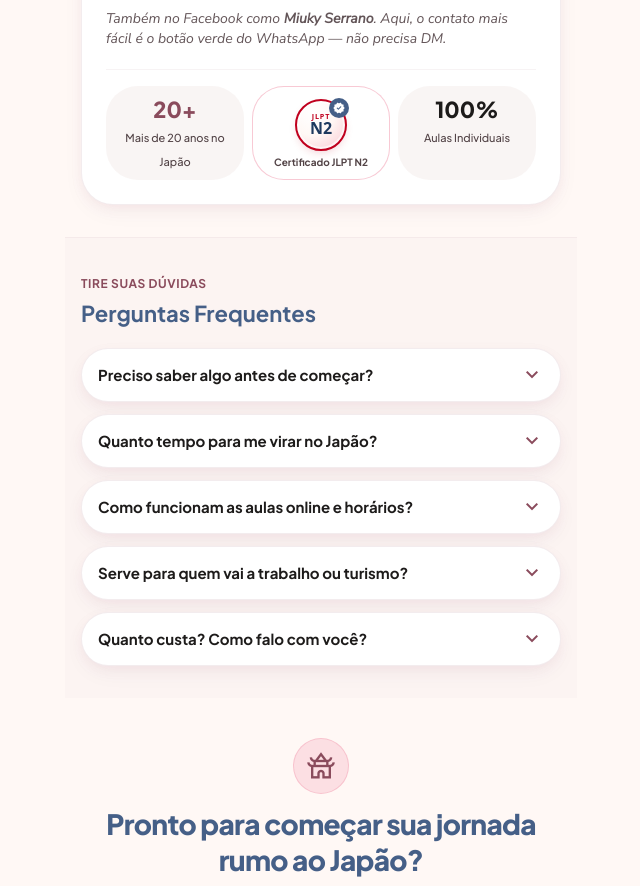
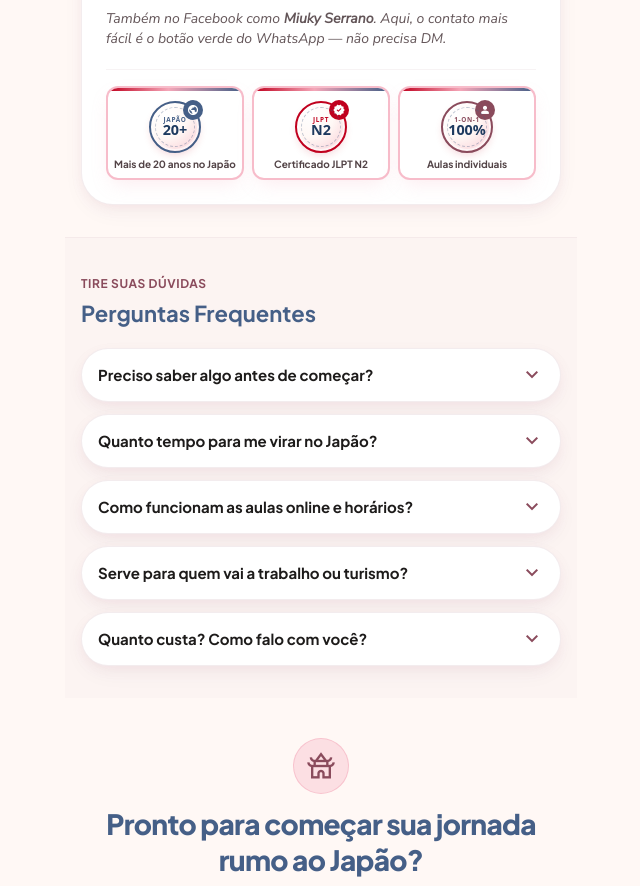
Before and after one commit to Luziberto/muramoto-sensei, a website: page mobile.html in a window 1280 px wide. Shown: the part 3555-4441 px from the top of the page, without its empty margins (319-959 px from the left). Drawn offline with nearby package versions, Linux system fonts and the light colour scheme.

Commit message:
Unifica selos de credibilidade nos três cards de estatísticas.
Mesma moldura, gradiente e medalha para experiência no Japão, JLPT N2 e aulas 1-on-1.

Co-authored-by: Cursor <cursoragent@cursor.com>

```diff
--- a/mobile.html
+++ b/mobile.html
@@ -135,11 +135,30 @@
     .ambient-glow:hover {
       box-shadow: 0 14px 28px -4px rgba(244, 166, 184, 0.3);
     }
-    .jlpt-seal {
+    .stat-cred-card {
+      position: relative;
+      overflow: hidden;
+      text-align: center;
+      padding: 0.5rem 0.35rem 0.45rem;
+      border-radius: 0.75rem;
+      background: #ffffff;
+      border: 2px solid rgba(244, 166, 184, 0.75);
+      box-shadow: 0 8px 20px -6px rgba(244, 166, 184, 0.25);
+    }
+    .stat-cred-card::before {
+      content: "";
+      position: absolute;
+      top: 0;
+      left: 0;
+      right: 0;
+      height: 3px;
+      background: linear-gradient(90deg, #c0001e, #f4a6b8 45%, #455f87);
+    }
+    .cred-seal {
       position: relative;
       width: 3.25rem;
       height: 3.25rem;
-      margin: 0 auto 0.35rem;
+      margin: 0.35rem auto 0.3rem;
       border-radius: 50%;
       background: radial-gradient(circle at 30% 25%, #ffffff 0%, #fff8f5 45%, #f4a6b8 140%);
       border: 2px solid #c0001e;
@@ -149,20 +168,33 @@
       align-items: center;
       justify-content: center;
     }
-    .jlpt-seal-level {
+    .cred-seal--japan { border-color: #455f87; }
+    .cred-seal--solo { border-color: #8a4b5c; }
+    .cred-seal::after {
+      content: "";
+      position: absolute;
+      inset: 4px;
+      border-radius: 50%;
+      border: 1px dashed rgba(69, 95, 135, 0.35);
+      pointer-events: none;
+    }
+    .cred-seal-level {
       font-weight: 800;
-      font-size: 1rem;
+      font-size: 0.9rem;
       line-height: 1;
       color: #1e3a5f;
     }
-    .jlpt-seal-tag {
-      font-size: 0.45rem;
+    .cred-seal-tag {
+      font-size: 0.4rem;
       font-weight: 800;
-      letter-spacing: 0.12em;
+      letter-spacing: 0.1em;
       color: #c0001e;
       line-height: 1;
+      text-transform: uppercase;
     }
-    .jlpt-seal-icon {
+    .cred-seal-tag--navy { color: #455f87; }
+    .cred-seal-tag--wine { color: #8a4b5c; }
+    .cred-seal-icon {
       position: absolute;
       top: -0.2rem;
       right: -0.25rem;
@@ -175,7 +207,9 @@
       align-items: center;
       justify-content: center;
     }
-    .jlpt-seal-icon .material-symbols-outlined {
+    .cred-seal-icon--primary { background: #8a4b5c; }
+    .cred-seal-icon--tertiary { background: #c0001e; }
+    .cred-seal-icon .material-symbols-outlined {
       font-size: 0.75rem;
       font-variation-settings: "FILL" 1, "wght" 600, "GRAD" 0, "opsz" 20;
     }
@@ -503,21 +537,29 @@
         </p>
 <!-- Stats Grid -->
 <div class="grid grid-cols-3 gap-2 pt-4 border-t border-outline-variant/20 text-center">
-<div class="p-2 rounded-lg bg-surface-container/50">
-<span class="block font-headline-sm text-headline-sm font-extrabold text-primary">20+</span>
-<span class="font-label-sm text-[11px] text-on-surface-variant">Mais de 20 anos no Japão</span>
+<div class="stat-cred-card">
+<div class="cred-seal cred-seal--japan" title="Mais de 20 anos no Japão">
+<span class="cred-seal-icon" aria-hidden="true"><span class="material-symbols-outlined">public</span></span>
+<span class="cred-seal-tag cred-seal-tag--navy">Japão</span>
+<span class="cred-seal-level">20+</span>
 </div>
-<div class="p-2 rounded-lg bg-surface-container-lowest border border-primary-container/60 relative pt-3">
-<div class="jlpt-seal" title="Certificação JLPT N2">
-<span class="jlpt-seal-icon" aria-hidden="true"><span class="material-symbols-outlined">verified</span></span>
-<span class="jlpt-seal-tag">JLPT</span>
-<span class="jlpt-seal-level">N2</span>
+<span class="font-label-sm text-[10px] text-on-surface-variant font-bold leading-tight block">Mais de 20 anos no Japão</span>
+</div>
+<div class="stat-cred-card">
+<div class="cred-seal" title="Certificação JLPT N2">
+<span class="cred-seal-icon cred-seal-icon--tertiary" aria-hidden="true"><span class="material-symbols-outlined">verified</span></span>
+<span class="cred-seal-tag">JLPT</span>
+<span class="cred-seal-level">N2</span>
 </div>
 <span class="font-label-sm text-[10px] text-on-surface-variant font-bold leading-tight block">Certificado JLPT N2</span>
 </div>
-<div class="p-2 rounded-lg bg-surface-container/50">
-<span class="block font-headline-sm text-headline-sm font-extrabold text-on-surface">100%</span>
-<span class="font-label-sm text-[11px] text-on-surface-variant">Aulas Individuais</span>
+<div class="stat-cred-card">
+<div class="cred-seal cred-seal--solo" title="Aulas individuais">
+<span class="cred-seal-icon cred-seal-icon--primary" aria-hidden="true"><span class="material-symbols-outlined">person</span></span>
+<span class="cred-seal-tag cred-seal-tag--wine">1-on-1</span>
+<span class="cred-seal-level">100%</span>
+</div>
+<span class="font-label-sm text-[10px] text-on-surface-variant font-bold leading-tight block">Aulas individuais</span>
 </div>
 </div>
 </div>
```
Also changed, not shown: index.html (+66 -17 lines).
